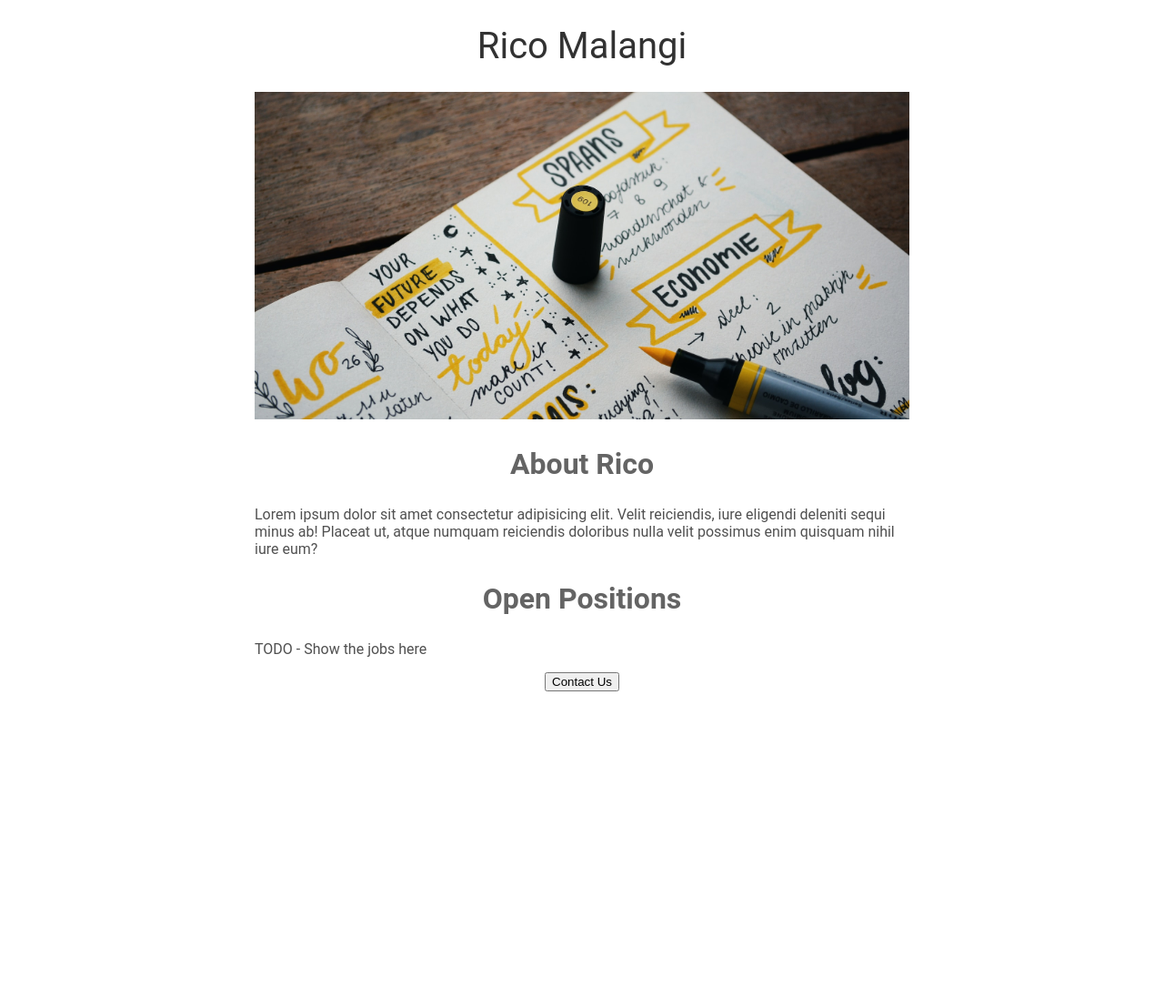
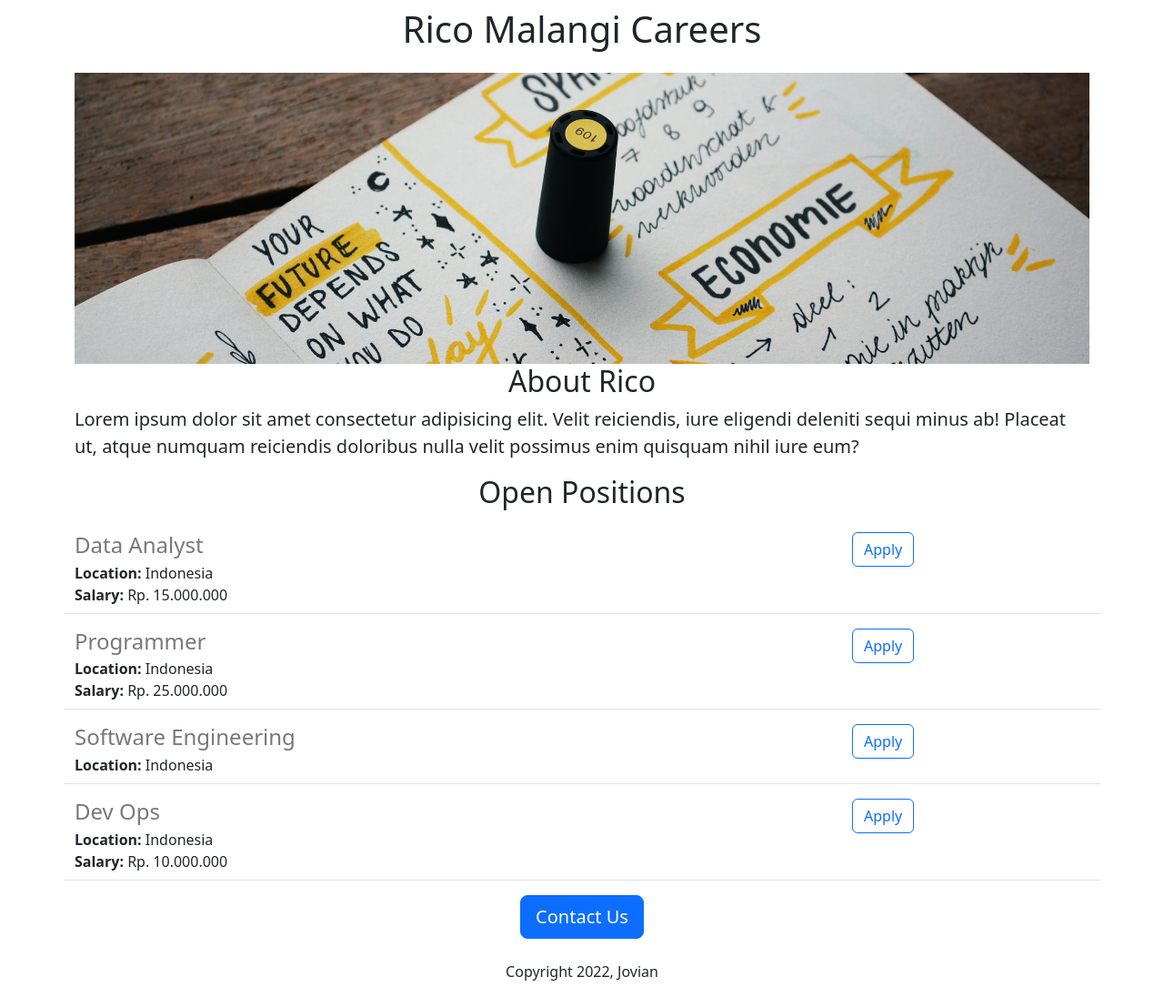
Before and after one commit to ricomalangi/python-flask-tutorial, a Flask app: page / in a window 1280 px wide. Shown: the whole page at 91% size. Before the commit the page ends 760 px from the top, so only its background shows below. Run offline with Flask 3, Linux system fonts and the light colour scheme.

Commit message:
Added dynamic data and API route

```diff
--- a/app.py
+++ b/app.py
@@ -1,9 +1,38 @@
-from flask import Flask, render_template
+from flask import Flask,render_template,jsonify
 app = Flask(__name__)
+
+JOBS = [
+  {
+    'id' : 1,
+    'title': 'Data Analyst',
+    'location' : 'Indonesia',
+    'Salary': 'Rp. 15.000.000'
+  },
+  {
+    'id' : 2,
+    'title': 'Programmer',
+    'location' : 'Indonesia',
+    'Salary': 'Rp. 25.000.000'
+  },
+  {
+    'id' : 3,
+    'title': 'Software Engineering',
+    'location' : 'Indonesia'
+  },
+  {
+    'id' : 4,
+    'title': 'Dev Ops',
+    'location' : 'Indonesia',
+    'Salary': 'Rp. 10.000.000'
+  }
+]
 
 @app.route('/')
 def hello_world():
-  return render_template('home.html')
+  return render_template('home.html', jobs=JOBS, company_name="Rico Malangi")
 
+@app.route('/api/jobs')
+def list_jobs():
+  return jsonify(JOBS)
 if __name__ == '__main__':
   app.run(host='0.0.0.0', debug=True)
--- a/templates/home.html
+++ b/templates/home.html
@@ -2,48 +2,34 @@
 <html>
 <head>
 	<title>My HTML Page</title>
+  <meta charset="utf-8">
+  <meta name="viewport" content="width=device-width, initial-scale=1">
+  <link href="https://cdn.jsdelivr.net/npm/bootstrap@5.3.2/dist/css/bootstrap.min.css" rel="stylesheet" integrity="sha384-T3c6CoIi6uLrA9TneNEoa7RxnatzjcDSCmG1MXxSR1GAsXEV/Dwwykc2MPK8M2HN" crossorigin="anonymous">
   <style>
-    h1{
-      font-size: 40px;
-      font-family: Roboto;
-      font-weight: normal;
-      color: rgb(50, 50, 50);
-      text-align:center;
-    }
-
-    #banner {
-      width:100%;
-      height:360px;
-      object-fit:cover;
-    }
-
-    h2 {
-      font-family: Roboto;
-      font-size: 32px;
-      color: rgb(100, 100, 100);
-      text-align: center
-    }
-    p {
-      font-family: Roboto;
-      color: rgb(80, 80, 80);
-    }
-
-    #container {
-      max-width: 720px;
-      margin: 0 auto 0 auto;
+    #banner{
+      height: 320px;
+      object-fit: cover;
+      width: 100%;
     }
   </style>
+  </head>
 </head>
 <body>
-  <div id="container">
-  	<h1>Rico Malangi</h1>
-    <img id="banner" src="https://python-flask-tutorial.rico-malangimal.repl.co/static/banner.jpg" alt="">
-    <h2>About Rico</h2>
-    <p>Lorem ipsum dolor sit amet consectetur adipisicing elit. Velit reiciendis, iure eligendi deleniti sequi minus ab! Placeat ut, atque numquam reiciendis doloribus nulla velit possimus enim quisquam nihil iure eum?</p>
-    <h2>Open Positions</h2>
-    <p>TODO - Show the jobs here</p>
-    <div style="text-align: center;">
-      <button>Contact Us</button>
+  <div class="container">
+  	<h1 class="text-center mt-2 mb-4">{{company_name}} Careers</h1>
+    <img class="img-fluid" id="banner" src="https://python-flask-tutorial.rico-malangimal.repl.co/static/banner.jpg" alt="">
+    <h2 class="text-center">About Rico</h2>
+    <p class="lead">Lorem ipsum dolor sit amet consectetur adipisicing elit. Velit reiciendis, iure eligendi deleniti sequi minus ab! Placeat ut, atque numquam reiciendis doloribus nulla velit possimus enim quisquam nihil iure eum?</p>
+    <h2 class="text-center mt-2 mb-4">Open Positions</h2>
+    <p>
+      {% for job in jobs %}
+        {% include 'jobitem.html' %}
+      {% endfor %}
+    </p>
+    </p>
+    <div class="text-center">
+      <button class="btn btn-primary btn-lg">Contact Us</button>
+      <p class="mt-4">Copyright 2022, Jovian</p>
     </div>
   </div>
 </body>
--- /dev/null
+++ b/templates/jobitem.html
@@ -0,0 +1,16 @@
+<div class="border-bottom row" style="margin-bottom: 16px; padding-bottom: 8px">
+  <div class="col-9">
+    <h4 style="color: rgb(120,120,120); margin-bottom:4px;">{{job['title']}}</h4>
+    <div>
+      <b>Location: </b>{{job['location']}}
+    </div>
+    {% if 'Salary' in job %}
+    <div>
+      <b>Salary: </b>{{job['Salary']}}
+    </div>
+    {% endif %}
+  </div>
+  <div class="col-3">
+    <button type="button" class="btn btn-outline-primary">Apply</button>
+  </div>
+</div>
```
